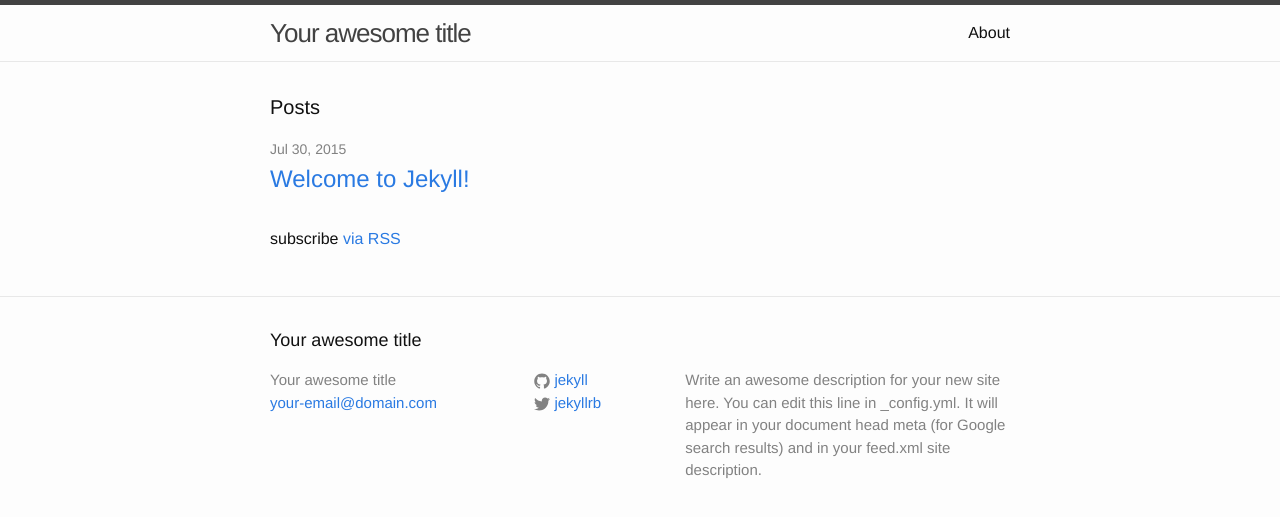
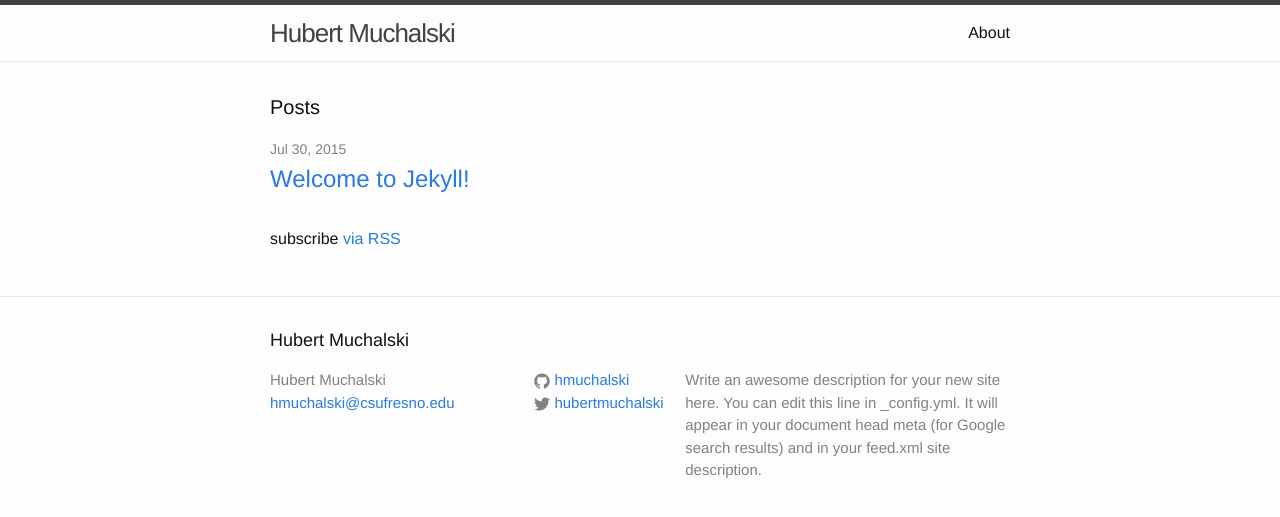
Before and after one commit to hmuchalski/hmuchalski.github.io, a Jekyll site: the page built from index.html, in a window 1280 px wide. Shown: the top 517 px of the page. Built offline with Jekyll 4.4.1, drawn with Linux system fonts in a browser that asks for light colours.

Commit message:
after first run

```diff
--- a/_config.yml
+++ b/_config.yml
@@ -1,14 +1,14 @@
 # Site settings
-title: Your awesome title
-email: your-email@domain.com
+title: Hubert Muchalski
+email: hmuchalski@csufresno.edu
 description: > # this means to ignore newlines until "baseurl:"
   Write an awesome description for your new site here. You can edit this
   line in _config.yml. It will appear in your document head meta (for
   Google search results) and in your feed.xml site description.
 baseurl: "" # the subpath of your site, e.g. /blog/
 url: "http://yourdomain.com" # the base hostname & protocol for your site
-twitter_username: jekyllrb
-github_username:  jekyll
+twitter_username: hubertmuchalski
+github_username:  hmuchalski
 
 # Build settings
 markdown: kramdown
```
Also changed, not shown: Gemfile.lock (added), 6 other files.
